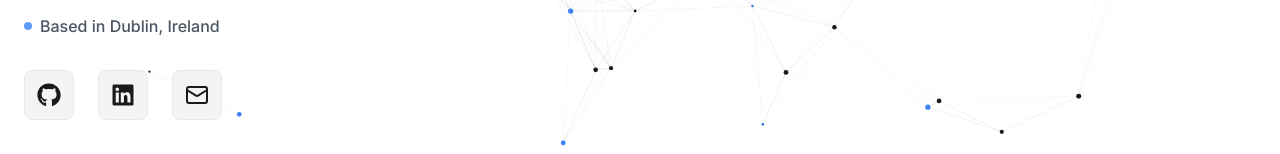
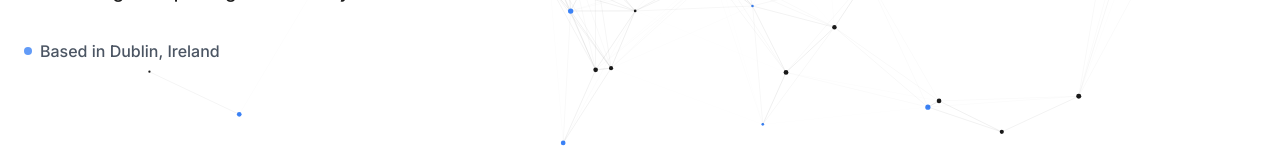
Before and after one commit to Anshulchimnani/Portfolio-ANSHUL-New, a Next.js app: page / in a window 1280 px wide. Shown: the part 646-800 px from the top of the page. Built offline with nearby package versions, Linux system fonts and the light colour scheme; no server answers.

Commit message:
Remove social icons from Hero section

```diff
--- a/components/Hero.tsx
+++ b/components/Hero.tsx
@@ -39,34 +39,7 @@ export default function Hero() {
             Based in {personalInfo.location}
           </p>
 
-          {/* Social Links */}
-          <div className="flex items-center gap-6">
-            <a
-              href={personalInfo.github}
-              target="_blank"
-              rel="noopener noreferrer"
-              className="p-3 rounded-lg bg-gray-100 hover:bg-gray-200 border border-gray-200 transition-all hover:scale-105 group"
-              aria-label="GitHub"
-            >
-              <FaGithub className="w-6 h-6 text-[#1a1a1a] transition-colors" />
-            </a>
-            <a
-              href={personalInfo.linkedin}
-              target="_blank"
-              rel="noopener noreferrer"
-              className="p-3 rounded-lg bg-gray-100 hover:bg-gray-200 border border-gray-200 transition-all hover:scale-105 group"
-              aria-label="LinkedIn"
-            >
-              <FaLinkedin className="w-6 h-6 text-[#1a1a1a] transition-colors" />
-            </a>
-            <a
-              href={`mailto:${personalInfo.email}`}
-              className="p-3 rounded-lg bg-gray-100 hover:bg-gray-200 border border-gray-200 transition-all hover:scale-105 group"
-              aria-label="Email"
-            >
-              <Mail className="w-6 h-6 text-[#1a1a1a] transition-colors" />
-            </a>
-          </div>
+
         </div>
 
         {/* Right Side: Empty for Animation */}
```
